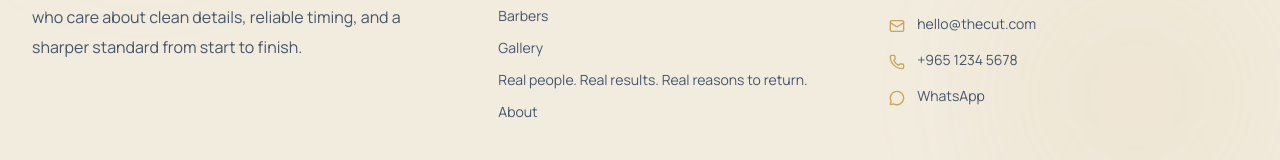
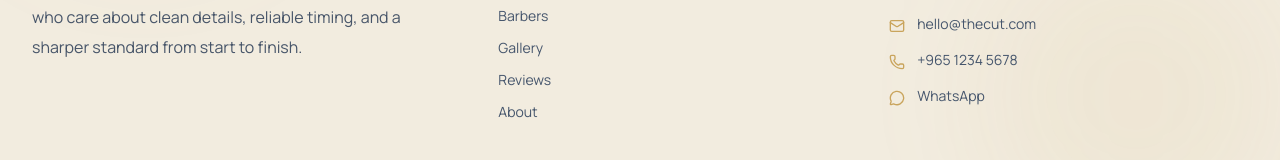
Before and after one commit to omarisoncode/BarbershopFrontEnd, a React (Vite) app: page / in a window 1280 px wide. Shown: the part 7854-8014 px from the top of the page. Built offline with nearby package versions, Linux system fonts and the light colour scheme; no server answers.

Commit message:
footer link in Footer.jsx from the long reviews section title to a shorter Reviews label.

```diff
--- a/src/components/Footer.jsx
+++ b/src/components/Footer.jsx
@@ -20,7 +20,7 @@ const footerSectionLinks = (t) => [
   { to: '/services', label: t.navServices },
   { to: '/barbers', label: t.navBarbers },
   { to: '/gallery', label: t.navGallery },
-  { to: '/reviews', label: t.homeReviewsTitle },
+  { to: '/reviews', label: t.navReviews || 'Reviews' },
   { to: '/about', label: t.navAbout },
   { to: '/location', label: t.navLocation },
   { to: '/contact', label: t.navContact },
```
